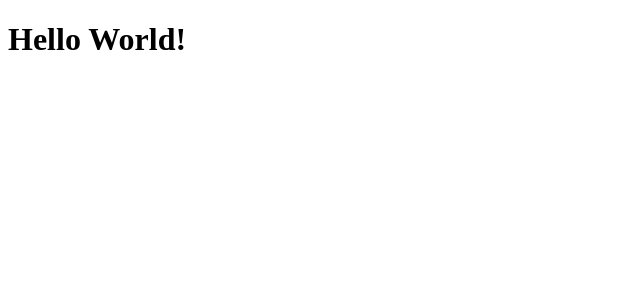
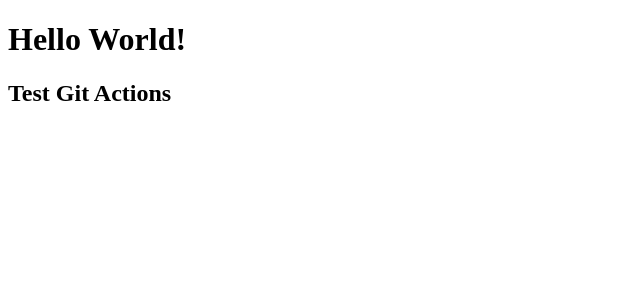
Before and after one commit to shizit/Angular_HelloWorld, an Angular app: page / in a window 1280 px wide. Shown: the top 300 px of the page, without its empty margins (0-640 px from the left). Built offline with nearby package versions, Linux system fonts and the light colour scheme.

Commit message:
test git actions

```diff
--- a/src/app/app.component.html
+++ b/src/app/app.component.html
@@ -1 +1,2 @@
 <h1>Hello World!</h1>
+<h2>Test Git Actions</h2>
```
